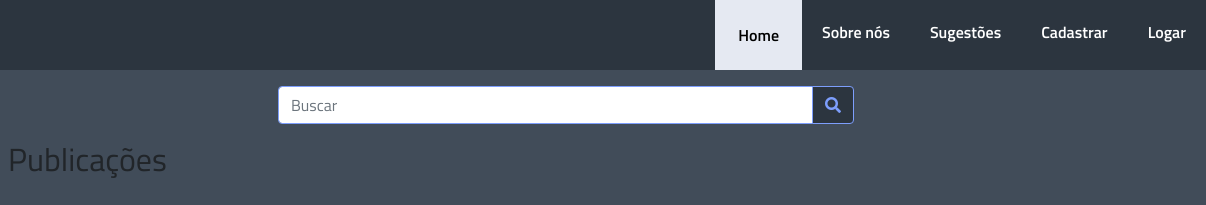
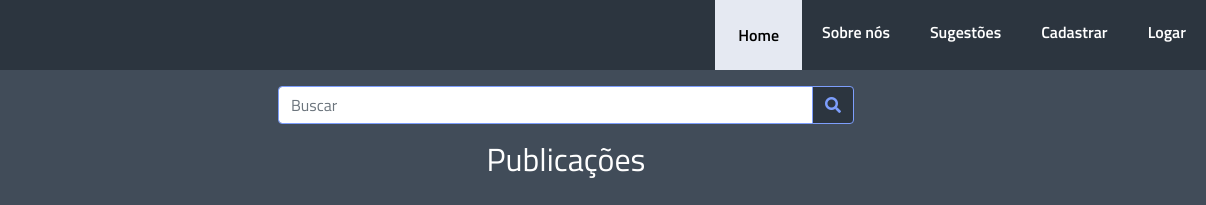
Before and after one commit to GameTracking/GameTracking.github.io, a plain HTML site: page site/index.html in a window 1280 px wide. Shown: the top 205 px of the page, 74-1280 px from the left. Drawn offline with nearby package versions, Linux system fonts and the light colour scheme; some packages are replaced by stand-ins of ours; files that its build step writes are made by us from their sources; a script that the page names is missing.

Commit message:
H2
Centralizando e colocando cor

```diff
--- a/site/index.html
+++ b/site/index.html
@@ -69,7 +69,7 @@
 
       <div class="container fix-footer ">
 
-         <h2>Publicações</h2>
+         <h2 class="text-center" style="color:#fff;" >Publicações</h2>
 
          <div class="jogo">
             <img class="gratis-promocao" src="imgs/gratis.png">
```
